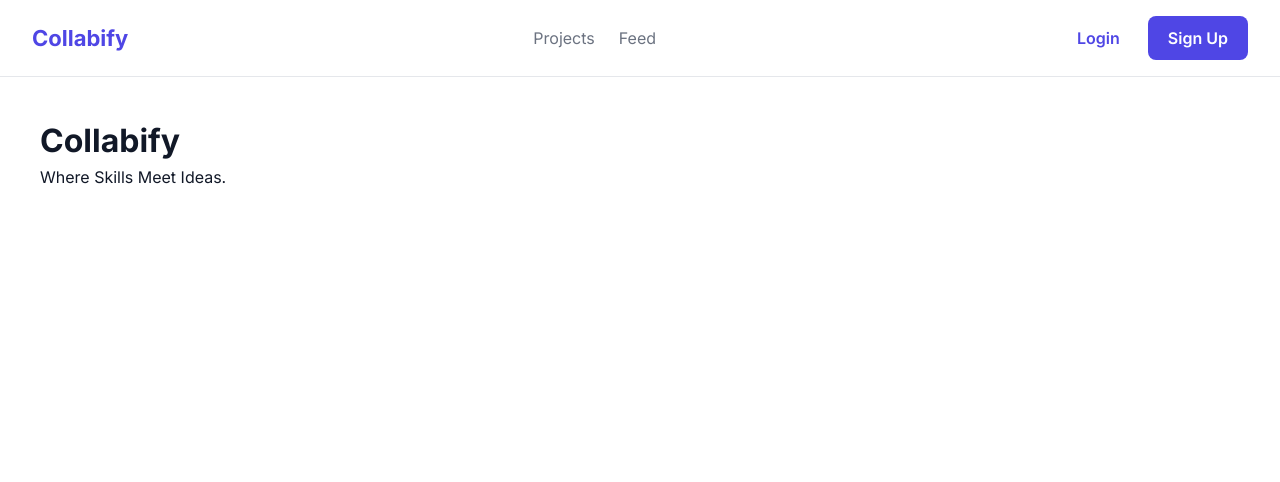
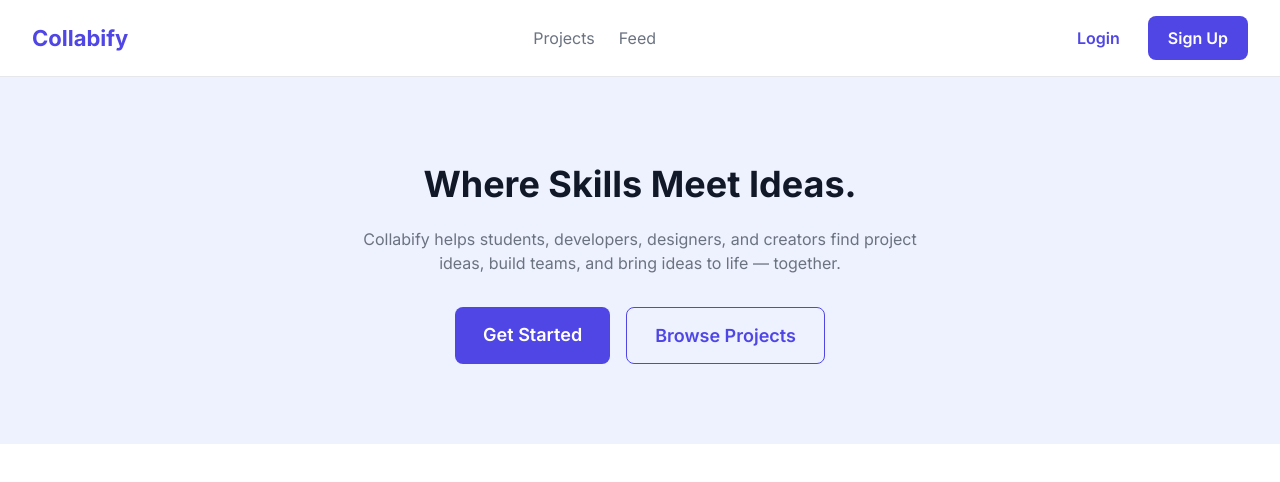
Before and after one commit to Moazam80/collabify, a React (Vite) app in the folder frontend/: page / in a window 1280 px wide. Shown: the top 482 px of the page. Built offline with nearby package versions, Linux system fonts and the light colour scheme.

Commit message:
feat: add Hero section with tagline and CTA buttons

```diff
--- /dev/null
+++ b/frontend/src/components/Hero.jsx
@@ -0,0 +1,69 @@
+import { Link } from "react-router-dom";
+
+function Hero() {
+  return (
+    <section
+      style={{
+        textAlign: "center",
+        padding: "80px 24px",
+        background: "var(--color-primary-light)",
+      }}
+    >
+      <h1
+        style={{
+          fontSize: "var(--font-size-h1)",
+          fontWeight: "700",
+          color: "var(--color-text-primary)",
+          marginBottom: "16px",
+        }}
+      >
+        Where Skills Meet Ideas.
+      </h1>
+
+      <p
+        style={{
+          fontSize: "var(--font-size-base)",
+          color: "var(--color-text-secondary)",
+          maxWidth: "600px",
+          margin: "0 auto 32px auto",
+        }}
+      >
+        Collabify helps students, developers, designers, and creators find
+        project ideas, build teams, and bring ideas to life — together.
+      </p>
+
+      <div style={{ display: "flex", justifyContent: "center", gap: "16px" }}>
+        <Link
+          to="/register"
+          style={{
+            background: "var(--color-primary)",
+            color: "#fff",
+            padding: "14px 28px",
+            borderRadius: "8px",
+            fontWeight: "600",
+            fontSize: "var(--font-size-h4)",
+          }}
+        >
+          Get Started
+        </Link>
+
+        <Link
+          to="/projects"
+          style={{
+            background: "transparent",
+            color: "var(--color-primary)",
+            border: "1px solid var(--color-primary)",
+            padding: "14px 28px",
+            borderRadius: "8px",
+            fontWeight: "600",
+            fontSize: "var(--font-size-h4)",
+          }}
+        >
+          Browse Projects
+        </Link>
+      </div>
+    </section>
+  );
+}
+
+export default Hero;
--- a/frontend/src/pages/landing.jsx
+++ b/frontend/src/pages/landing.jsx
@@ -1,13 +1,11 @@
 import Navbar from "../components/Navbar";
+import Hero from "../components/Hero";
 
 function Landing() {
   return (
     <div>
       <Navbar />
-      <div style={{ padding: "40px" }}>
-        <h1>Collabify</h1>
-        <p>Where Skills Meet Ideas.</p>
-      </div>
+      <Hero />
     </div>
   );
 }
```
